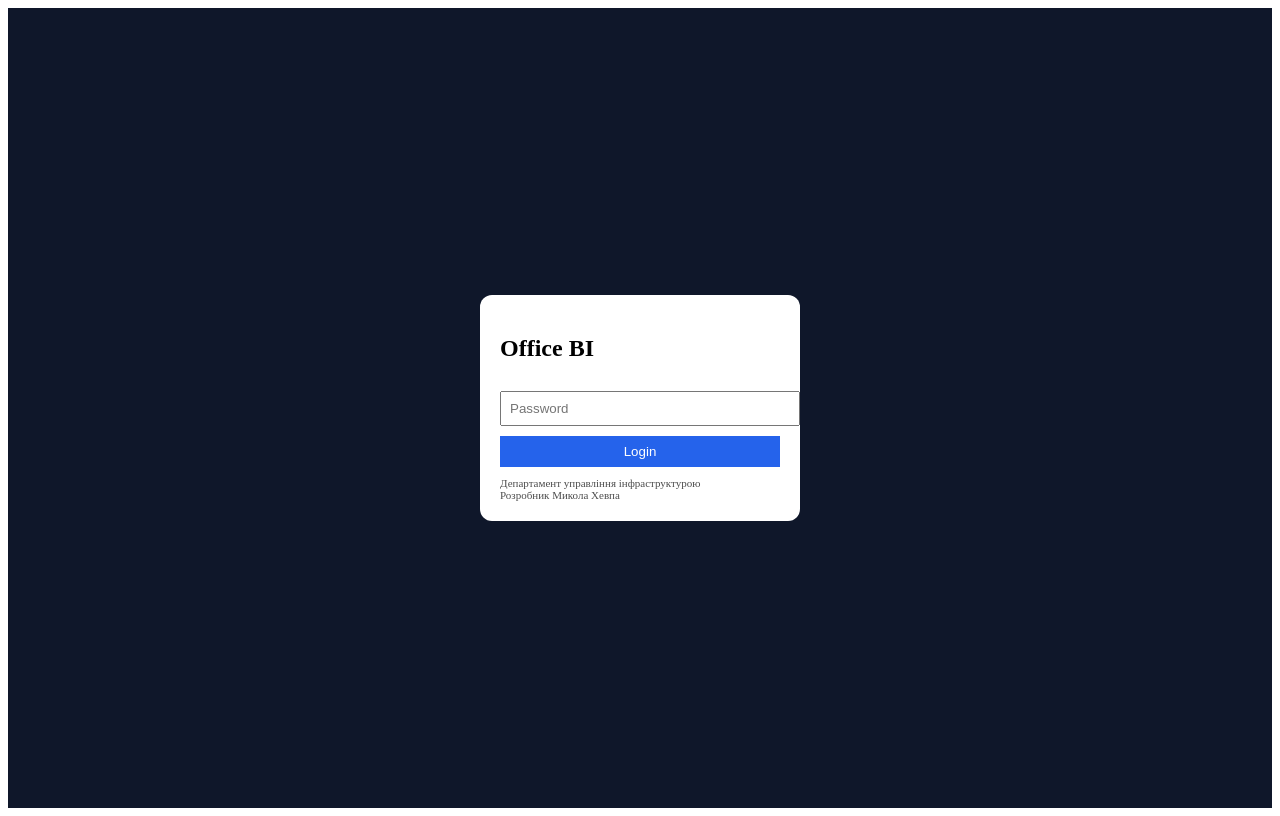
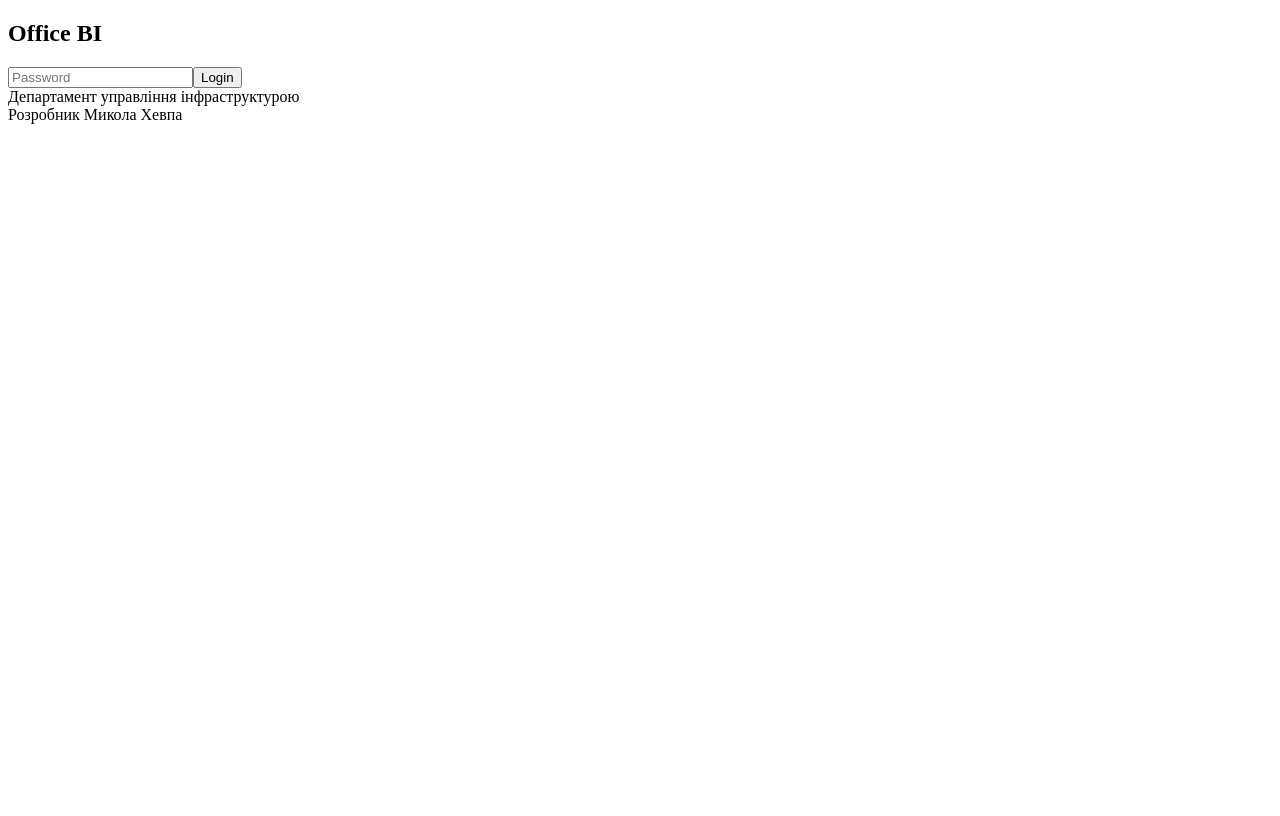
Before and after one commit to MYKOLAKHEVPA/office-bi, a React (Vite) app: page / in a window 1280 px wide. Built offline with nearby package versions, Linux system fonts and the light colour scheme.

Commit message:
Update App.jsx

```diff
--- a/src/App.jsx
+++ b/src/App.jsx
@@ -10,14 +10,12 @@ export default function App() {
   const [pass, setPass] = useState("");
 
   useEffect(() => {
-    if (localStorage.getItem("office_auth") === "ok") {
-      setAuth(true);
-    }
+    if (localStorage.getItem("auth") === "ok") setAuth(true);
   }, []);
 
   const login = () => {
     if (pass === PASSWORD) {
-      localStorage.setItem("office_auth", "ok");
+      localStorage.setItem("auth", "ok");
       setAuth(true);
     }
   };
@@ -56,11 +54,13 @@ export default function App() {
 function Dashboard() {
   const [data, setData] = useState([]);
 
+  const [mode, setMode] = useState("EMPLOYEES"); // EMPLOYEES / DEPTS
   const [floorMode, setFloorMode] = useState("ALL");
   const [floor, setFloor] = useState(1);
 
+  const [search, setSearch] = useState("");
   const [selectedRoom, setSelectedRoom] = useState(null);
-  const [selectedSeat, setSelectedSeat] = useState(null);
+  const [selectedEmployee, setSelectedEmployee] = useState(null);
 
   useEffect(() => {
     fetch(SHEET_URL)
@@ -74,10 +74,10 @@ function Dashboard() {
           return {
             floor: Number(c[0]),
             room_id: c[1],
-            departments: c[3],
+            dept: c[3],
             seat_id: c[4],
             status: (c[5] || "other").toLowerCase(),
-            last_name: c[6] || "",
+            name: c[6] || "",
           };
         });
 
@@ -85,18 +85,21 @@ function Dashboard() {
       });
   }, []);
 
+  // FILTERS
   const filtered = useMemo(() => {
     return data.filter((d) => {
       const okFloor =
-        floorMode === "ALL"
-          ? true
-          : d.floor === floor;
+        floorMode === "ALL" ? true : d.floor === floor;
 
-      return okFloor;
+      const okSearch =
+        !search ||
+        (d.name || "").toLowerCase().includes(search.toLowerCase());
+
+      return okFloor && okSearch;
     });
-  }, [data, floorMode, floor]);
+  }, [data, floorMode, floor, search]);
 
-  // KPI (КРІ повернули)
+  // KPI (КРІ залишено)
   const kpi = useMemo(() => {
     let free = 0,
       occ = 0,
@@ -116,17 +119,20 @@ function Dashboard() {
 
     filtered.forEach((r) => {
       if (!map[r.room_id]) {
-        map[r.room_id] = {
-          room_id: r.room_id,
-          seats: [],
-        };
+        map[r.room_id] = { room_id: r.room_id, seats: [] };
       }
-
       map[r.room_id].seats.push(r);
     });
 
     return Object.values(map);
   }, [filtered]);
+
+  const refresh = () => {
+    setSearch("");
+    setSelectedRoom(null);
+    setSelectedEmployee(null);
+    setFloorMode("ALL");
+  };
 
   const cols = Math.max(2, Math.ceil(Math.sqrt(rooms.length)));
   const cellW = 240;
@@ -137,9 +143,70 @@ function Dashboard() {
 
   return (
     <div style={styles.page}>
-      <h2>🏢 Office Dashboard</h2>
+      <h2>🏢 Office BI</h2>
 
-      {/* KPI BAR */}
+      {/* CONTROLS */}
+      <div style={styles.controls}>
+        {/* floor */}
+        <select
+          value={floorMode}
+          onChange={(e) => setFloorMode(e.target.value)}
+        >
+          <option value="ALL">All Floors</option>
+          <option value="ONE">One Floor</option>
+        </select>
+
+        {floorMode === "ONE" && (
+          <select
+            value={floor}
+            onChange={(e) => setFloor(Number(e.target.value))}
+          >
+            {[1, 2, 3, 4, 5, 6, 7, 8, 9].map((f) => (
+              <option key={f}>{f}</option>
+            ))}
+          </select>
+        )}
+
+        {/* search */}
+        <input
+          placeholder="Search surname..."
+          value={search}
+          onChange={(e) => setSearch(e.target.value)}
+          style={styles.inputSmall}
+        />
+
+        {/* mode */}
+        <button
+          onClick={() => setMode("EMPLOYEES")}
+          style={{
+            ...styles.modeBtn,
+            background:
+              mode === "EMPLOYEES" ? "#2563eb" : "#e5e7eb",
+            color: mode === "EMPLOYEES" ? "#fff" : "#000",
+          }}
+        >
+          Працівники
+        </button>
+
+        <button
+          onClick={() => setMode("DEPTS")}
+          style={{
+            ...styles.modeBtn,
+            background:
+              mode === "DEPTS" ? "#2563eb" : "#e5e7eb",
+            color: mode === "DEPTS" ? "#fff" : "#000",
+          }}
+        >
+          Департаменти
+        </button>
+
+        {/* refresh */}
+        <button onClick={refresh} style={styles.refresh}>
+          🔄 Refresh
+        </button>
+      </div>
+
+      {/* KPI */}
       <div style={styles.kpiRow}>
         <Kpi label="Free" val={kpi.free} color="#22c55e" />
         <Kpi label="Occupied" val={kpi.occ} color="#ef4444" />
@@ -156,48 +223,38 @@ function Dashboard() {
             const x = 20 + (i % cols) * cellW;
             const y = 20 + Math.floor(i / cols) * cellH;
 
-            const stats = {
-              free: r.seats.filter((s) => s.status === "free").length,
-              occ: r.seats.filter((s) => s.status === "occupied").length,
-              other: r.seats.filter((s) => s.status === "other").length,
-            };
+            const highlight =
+              selectedEmployee &&
+              r.seats.some(
+                (s) =>
+                  s.name === selectedEmployee.name
+              );
 
             return (
               <g key={r.room_id}>
-                {/* ROOM BOX */}
+                {/* room */}
                 <rect
                   x={x}
                   y={y}
                   width="220"
                   height="120"
-                  rx="16"
-                  fill="#1f2937"
+                  rx="14"
+                  fill={highlight ? "#1d4ed8" : "#1f2937"}
+                  style={{ cursor: "pointer" }}
                   onClick={() => setSelectedRoom(r.room_id)}
-                  style={{ cursor: "pointer" }}
                 />
 
-                {/* ROOM ID */}
-                <text x={x + 10} y={y + 18} fill="#fff" fontSize="12">
+                <text x={x + 10} y={y + 18} fill="#fff">
                   {r.room_id}
                 </text>
 
-                {/* 🔥 3 ЧИСЛА НА КОЖНОМУ КВАДРАТІ */}
-                <text x={x + 10} y={y + 45} fill="#22c55e" fontSize="11">
-                  🟢 {stats.free}
-                </text>
+                {/* seats */}
+                {r.seats.map((s, idx) => {
+                  const sx = x + 10 + (idx % 6) * 14;
+                  const sy = y + 30 + Math.floor(idx / 6) * 14;
 
-                <text x={x + 10} y={y + 65} fill="#ef4444" fontSize="11">
-                  🔴 {stats.occ}
-                </text>
-
-                <text x={x + 10} y={y + 85} fill="#94a3b8" fontSize="11">
-                  ⚪ {stats.other}
-                </text>
-
-                {/* SEATS */}
-                {r.seats.map((s, idx) => {
-                  const sx = x + 120 + (idx % 6) * 14;
-                  const sy = y + 30 + Math.floor(idx / 6) * 14;
+                  const isSel =
+                    selectedEmployee?.name === s.name;
 
                   return (
                     <rect
@@ -213,7 +270,12 @@ function Dashboard() {
                           ? "#ef4444"
                           : "#94a3b8"
                       }
-                      onClick={() => setSelectedSeat(s)}
+                      stroke={isSel ? "#facc15" : "none"}
+                      strokeWidth={isSel ? 2 : 0}
+                      onClick={() => {
+                        setSelectedEmployee(s);
+                        setSelectedRoom(r.room_id);
+                      }}
                     />
                   );
                 })}
@@ -231,8 +293,19 @@ function Dashboard() {
           {filtered
             .filter((d) => d.room_id === selectedRoom)
             .map((d, i) => (
-              <div key={i}>
-                {d.seat_id} — {d.last_name}
+              <div
+                key={i}
+                onClick={() => setSelectedEmployee(d)}
+                style={{
+                  padding: 4,
+                  cursor: "pointer",
+                  background:
+                    selectedEmployee?.seat_id === d.seat_id
+                      ? "#dbeafe"
+                      : "transparent",
+                }}
+              >
+                {d.seat_id} — {d.name}
               </div>
             ))}
         </div>
@@ -251,47 +324,31 @@ function Kpi({ label, val, color }) {
 }
 
 const styles = {
-  page: {
-    fontFamily: "Arial",
-    padding: 12,
-    background: "linear-gradient(#e0f2fe,#f8fafc)",
-    minHeight: "100vh",
+  page: { fontFamily: "Arial", padding: 10 },
+
+  controls: {
+    display: "flex",
+    gap: 8,
+    flexWrap: "wrap",
+    marginBottom: 10,
   },
 
-  loginBg: {
-    height: "100vh",
-    display: "flex",
-    justifyContent: "center",
-    alignItems: "center",
-    background: "#0f172a",
+  inputSmall: {
+    padding: 6,
+    borderRadius: 6,
   },
 
-  loginCard: {
-    background: "white",
-    padding: 20,
-    borderRadius: 12,
-    width: 280,
+  modeBtn: {
+    padding: "6px 10px",
+    borderRadius: 6,
+    border: "none",
   },
 
-  input: {
-    width: "100%",
-    padding: 8,
-    marginTop: 10,
-  },
-
-  btn: {
-    width: "100%",
-    marginTop: 10,
-    padding: 8,
-    background: "#2563eb",
-    color: "white",
-    border: 0,
-  },
-
-  brand: {
-    marginTop: 10,
-    fontSize: 11,
-    opacity: 0.7,
+  refresh: {
+    padding: "6px 10px",
+    borderRadius: 6,
+    background: "#f59e0b",
+    border: "none",
   },
 
   kpiRow: {
@@ -301,21 +358,20 @@ const styles = {
   },
 
   kpi: {
-    background: "white",
+    background: "#fff",
     padding: 8,
     borderRadius: 10,
-    minWidth: 80,
   },
 
   map: {
-    background: "white",
-    borderRadius: 12,
+    background: "#fff",
     padding: 10,
+    borderRadius: 10,
   },
 
   panel: {
     marginTop: 10,
-    background: "white",
+    background: "#fff",
     padding: 10,
     borderRadius: 10,
   },
```
